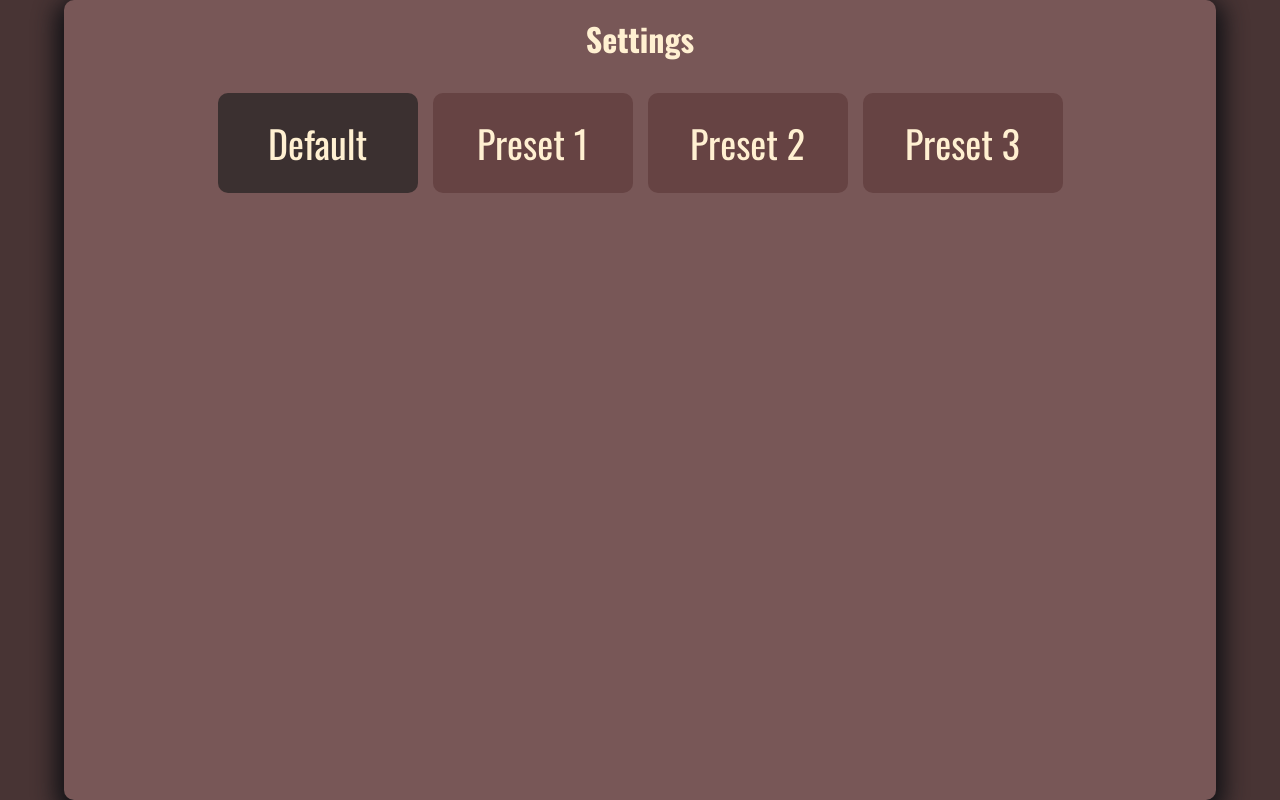
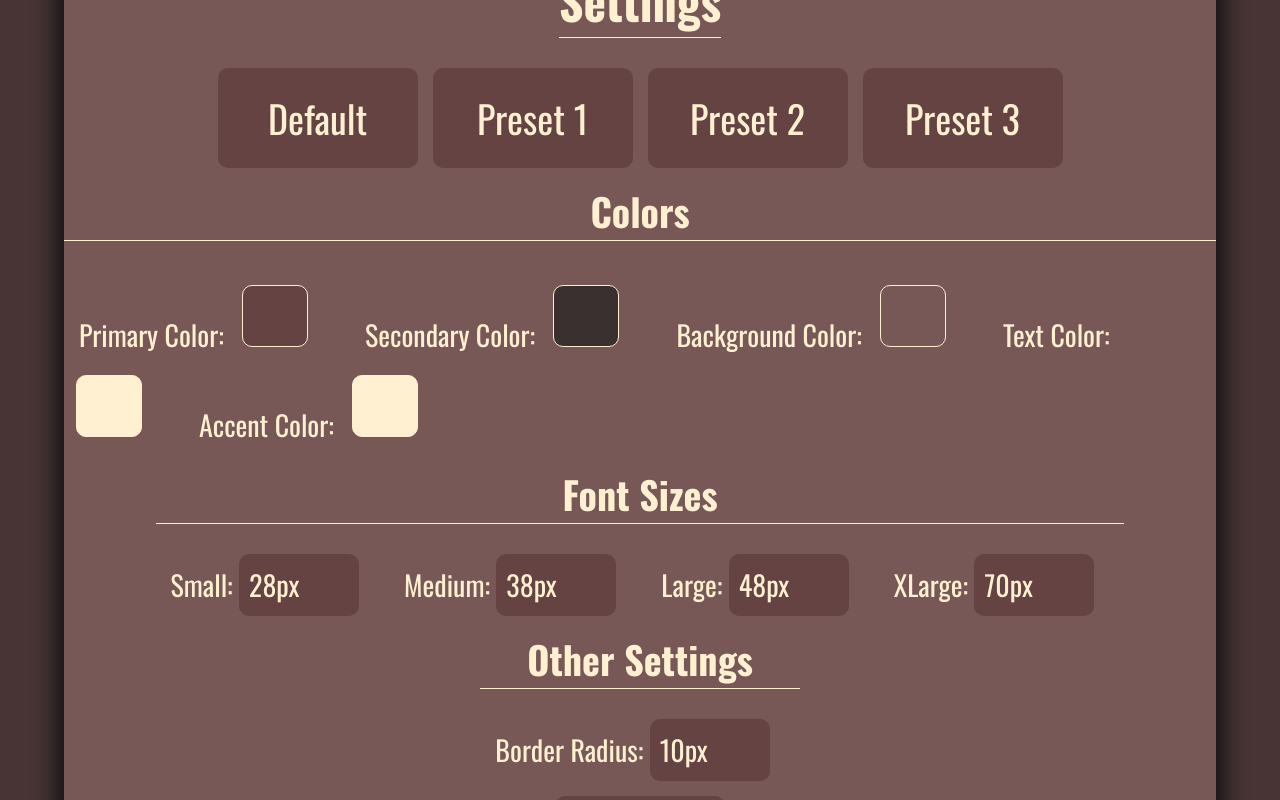
Before and after one commit to BigPeanutFromStudio/GameLog, a React (Vite) app: page / in a window 1280 px wide. Both pictures are taken after a click on the element 1177 px from the left and 56 px from the top of the page. Built offline with nearby package versions, Linux system fonts and the light colour scheme.

Commit message:
Custom themes done

```diff
--- a/src/components/Card.tsx
+++ b/src/components/Card.tsx
@@ -151,7 +151,7 @@ const Wrapper = styled.div<{
     background-color: rgba(0, 0, 0, 0);
     color: rgba(0, 0, 0, 0);
     transition: 0.5s ease;
-    border-radius: 10px;
+    border-radius: var(--border-radius);
     display: flex;
     align-items: center;
     justify-content: center;
--- a/src/components/SettingsMenu.tsx
+++ b/src/components/SettingsMenu.tsx
@@ -1,8 +1,10 @@
 import styled from 'styled-components';
-import { useEffect, useCallback } from 'react';
+import { useEffect, useCallback, useState } from 'react';
 import { SettingsMenuProps } from '../types';
 import { useSettingsContext } from '../context/SettingsContext';
 import { themes } from '../context/SettingsContext';
+import { defaultTheme } from '../theme/defaultTheme';
+import ThemeTabs from './ThemeTabs';
 
 const SettingsMenu = ({ setShowModal }: SettingsMenuProps) => {
   const escFunction = useCallback(
@@ -24,50 +26,140 @@ const SettingsMenu = ({ setShowModal }: SettingsMenuProps) => {
 
   const { theme, setTheme } = useSettingsContext();
 
-  const handleThemeChange = (
-    theme: 'default' | 'preset1' | 'preset2' | 'preset3'
-  ) => {
+  const [colors, setColors] = useState(theme.colors);
+  const [fonts, setFonts] = useState(theme.fontSizes);
+  const [borderRadius, setBorderRadius] = useState(theme.borderRadius);
+
+  useEffect(() => {
+    setColors(theme.colors);
+    setFonts(theme.fontSizes);
+    setBorderRadius(theme.borderRadius);
+  }, [theme]);
+
+  const handleThemeChange = (theme: typeof defaultTheme) => {
     setTheme(theme);
+  };
+
+  const handleColorChange = (e: React.ChangeEvent<HTMLInputElement>) => {
+    const { name, value } = e.target;
+    setColors((prevColors) => ({
+      ...prevColors,
+      [name]: value,
+    }));
+  };
+
+  const handleFontChange = (e: React.ChangeEvent<HTMLInputElement>) => {
+    const { name, value } = e.target;
+    setFonts((prevFonts) => ({
+      ...prevFonts,
+      [name]: value,
+    }));
+  };
+
+  const handleBorderRadiusChange = (e: React.ChangeEvent<HTMLInputElement>) => {
+    const { value } = e.target;
+    setBorderRadius(value);
+  };
+
+  const handleSubmit = () => {
+    const currentTheme = {
+      ...theme,
+      colors: colors,
+      fontSizes: fonts,
+      borderRadius: borderRadius,
+    };
+    setTheme(currentTheme);
   };
 
   return (
     <Wrapper>
       <div className='form'>
         <h1>Settings</h1>
-        <div className='preset-tabs'>
-          <div
-            className={`preset-tab ${
-              theme === themes.default ? 'selected-tab' : ''
-            }`}
-            onClick={() => handleThemeChange('default')}
-          >
-            Default
-          </div>
-          <div
-            className={`preset-tab ${
-              theme === themes.preset1 ? 'selected-tab' : ''
-            }`}
-            onClick={() => handleThemeChange('preset1')}
-          >
-            Preset 1
-          </div>
-          <div
-            className={`preset-tab ${
-              theme === themes.preset2 ? 'selected-tab' : ''
-            }`}
-            onClick={() => handleThemeChange('preset2')}
-          >
-            Preset 2
-          </div>
-          <div
-            className={`preset-tab ${
-              theme === themes.preset3 ? 'selected-tab' : ''
-            }`}
-            onClick={() => handleThemeChange('preset3')}
-          >
-            Preset 3
-          </div>
+        <ThemeTabs
+          themes={themes}
+          theme={theme}
+          handleThemeChange={handleThemeChange}
+        />
+        <div className='colors'>
+          <h1>Colors</h1>
+          <label htmlFor='primary'>Primary Color: </label>
+          <input
+            type='color'
+            name='primary'
+            value={colors.primary}
+            onChange={handleColorChange}
+          />
+          <label htmlFor='secondary'>Secondary Color: </label>
+          <input
+            type='color'
+            name='secondary'
+            value={colors.secondary}
+            onChange={handleColorChange}
+          />
+          <label htmlFor='background'>Background Color: </label>
+          <input
+            type='color'
+            name='background'
+            value={colors.background}
+            onChange={handleColorChange}
+          />
+          <label htmlFor='text'>Text Color: </label>
+          <input
+            type='color'
+            name='text'
+            value={colors.text}
+            onChange={handleColorChange}
+          />
+          <label htmlFor='accent'>Accent Color: </label>
+          <input
+            type='color'
+            name='accent'
+            value={colors.accent}
+            onChange={handleColorChange}
+          />
         </div>
+        <div className='fonts'>
+          <h1>Font Sizes</h1>
+          <label htmlFor='small'>Small: </label>
+          <input
+            type='text'
+            name='small'
+            value={fonts.small}
+            onChange={handleFontChange}
+          />
+          <label htmlFor='medium'>Medium: </label>
+          <input
+            type='text'
+            name='medium'
+            value={fonts.medium}
+            onChange={handleFontChange}
+          />
+          <label htmlFor='large'>Large: </label>
+          <input
+            type='text'
+            name='large'
+            value={fonts.large}
+            onChange={handleFontChange}
+          />
+          <label htmlFor='xlarge'>XLarge: </label>
+          <input
+            type='text'
+            name='xlarge'
+            value={fonts.xlarge}
+            onChange={handleFontChange}
+          />
+        </div>
+        <div className='other'>
+          <h1>Other Settings</h1>
+          <label htmlFor='borderRadius'>Border Radius: </label>
+          <input
+            type='text'
+            name='borderRadius'
+            value={borderRadius}
+            onChange={handleBorderRadiusChange}
+          />
+        </div>
+        <button onClick={handleSubmit}>Apply Changes</button>
       </div>
     </Wrapper>
   );
@@ -93,7 +185,7 @@ const Wrapper = styled.div`
     border-radius: var(--border-radius);
     width: 90%;
     min-width: 600px;
-    height: 800px;
+    height: 900px;
     display: flex;
     align-items: center;
     flex-direction: column;
@@ -102,30 +194,57 @@ const Wrapper = styled.div`
   .form h1 {
     margin-bottom: 30px;
     margin-top: 15px;
+    font-size: var(--large-font);
+    border-bottom: solid 1px var(--accent-color);
   }
-  .preset-tabs {
-    display: flex;
-    flex-direction: row;
-    align-items: center;
-    justify-content: space-between;
-    gap: 15px;
+  .form label {
+    font-size: var(--small-font);
+    margin-left: 15px;
   }
-  .preset-tab {
-    width: 200px;
-    height: 100px;
+  .other h1,
+  .colors h1,
+  .fonts h1 {
+    font-size: var(--medium-font);
+    text-align: center;
+  }
+  button {
+    all: unset;
+    width: 150px;
+    margin-top: 15px;
     background-color: var(--primary-color);
+    font-size: var(--small-font);
     border-radius: var(--border-radius);
-    font-size: var(--medium-font);
-    display: flex;
-    justify-content: center;
-    align-items: center;
+    padding: 10px;
+    cursor: pointer;
     transition: transform 0.1s ease;
+  }
+  button:hover {
+    transform: scale(1.1);
+  }
+  input {
+    all: unset;
+    margin-right: 30px;
+    background-color: var(--primary-color);
+    width: 100px;
+    border-radius: var(--border-radius);
+    padding: 10px;
+    font-size: var(--small-font);
+  }
+  input[type='color'] {
+    -webkit-appearance: none;
+    -moz-appearance: none;
+    appearance: none;
+    width: 70px;
+    height: 70px;
+    background-color: transparent;
     cursor: pointer;
   }
-  .preset-tab:hover {
-    transform: scale(1.1);
+  input[type='color']::-webkit-color-swatch {
+    border-radius: var(--border-radius);
+    border: 1px solid var(--accent-color);
   }
-  .selected-tab {
-    background-color: var(--secondary-color);
+  input[type='color']::-moz-color-swatch {
+    border-radius: var(--border-radius);
+    border: 1px solid var(--accent-color);
   }
 `;
--- /dev/null
+++ b/src/components/ThemeTabs.tsx
@@ -0,0 +1,72 @@
+import styled from 'styled-components';
+import { ThemeTabsProps } from '../types';
+
+const ThemeTabs = ({ handleThemeChange, themes, theme }: ThemeTabsProps) => {
+  return (
+    <Wrapper>
+      <div className='preset-tabs'>
+        <div
+          className={`preset-tab ${
+            theme === themes.default ? 'selected-tab' : ''
+          }`}
+          onClick={() => handleThemeChange(themes.default)}
+        >
+          Default
+        </div>
+        <div
+          className={`preset-tab ${
+            theme === themes.preset1 ? 'selected-tab' : ''
+          }`}
+          onClick={() => handleThemeChange(themes.preset1)}
+        >
+          Preset 1
+        </div>
+        <div
+          className={`preset-tab ${
+            theme === themes.preset2 ? 'selected-tab' : ''
+          }`}
+          onClick={() => handleThemeChange(themes.preset2)}
+        >
+          Preset 2
+        </div>
+        <div
+          className={`preset-tab ${
+            theme === themes.preset3 ? 'selected-tab' : ''
+          }`}
+          onClick={() => handleThemeChange(themes.preset3)}
+        >
+          Preset 3
+        </div>
+      </div>
+    </Wrapper>
+  );
+};
+export default ThemeTabs;
+
+const Wrapper = styled.div`
+  .preset-tabs {
+    display: flex;
+    flex-direction: row;
+    align-items: center;
+    justify-content: space-between;
+    gap: 15px;
+  }
+  .preset-tab {
+    width: 200px;
+    height: 100px;
+    background-color: var(--primary-color);
+    border-radius: var(--border-radius);
+    font-size: var(--medium-font);
+    display: flex;
+    justify-content: center;
+    align-items: center;
+    transition: transform 0.1s ease;
+    cursor: pointer;
+  }
+  .preset-tab:hover {
+    transform: scale(1.1);
+  }
+  .selected-tab {
+    background-color: var(--secondary-color);
+  }
+`;
--- a/src/context/SettingsContext.tsx
+++ b/src/context/SettingsContext.tsx
@@ -1,8 +1,10 @@
 import { createContext, useContext, useEffect, useState } from 'react';
-import { defaultTheme } from '../theme/defaultTheme';
-import { preset1Theme } from '../theme/preset1Theme';
-import { preset2Theme } from '../theme/preset2Theme';
-import { preset3Theme } from '../theme/preset3Theme';
+import {
+  defaultTheme,
+  preset1Theme,
+  preset2Theme,
+  preset3Theme,
+} from '../theme/defaultTheme';
 
 export const themes = {
   default: defaultTheme,
@@ -25,7 +27,7 @@ interface SettingsContextProps {
   cardScale: number[];
   setCardScale: React.Dispatch<React.SetStateAction<number[]>>;
   theme: typeof defaultTheme;
-  setTheme: (theme: 'default' | 'preset1' | 'preset2' | 'preset3') => void;
+  setTheme: (theme: typeof defaultTheme) => void;
 }
 
 const SettingsContext = createContext<SettingsContextProps | undefined>(
@@ -52,10 +54,12 @@ export const SettingsProvider: React.FC<{ children: React.ReactNode }> = ({
     categorize: boolean;
     categorizeBy: string;
     cardScale: number[];
-    theme: 'default' | 'preset1' | 'preset2' | 'preset3';
+    theme: typeof defaultTheme;
   } = JSON.parse(
     localStorage.getItem('settings') ||
-      '{ "filter": "all", "sortMethod": "byname", "isAscending": true, "categorize": false, "categorizeBy":"state", "cardScale": [460, 215], "theme": "default" }'
+      `{ "filter": "all", "sortMethod": "byname", "isAscending": true, "categorize": false, "categorizeBy":"state", "cardScale": [460, 215], "theme": ${JSON.stringify(
+        defaultTheme
+      )}}`
   );
 
   console.log('Initial settings:', initialSettings);
@@ -68,12 +72,10 @@ export const SettingsProvider: React.FC<{ children: React.ReactNode }> = ({
     initialSettings.categorizeBy
   );
   const [cardScale, setCardScale] = useState(initialSettings.cardScale);
-  const [theme, setThemeState] = useState(themes[initialSettings.theme]);
+  const [theme, setThemeState] = useState(initialSettings.theme);
 
-  console.log('Initial theme:', themes[initialSettings.theme]);
-
-  const setTheme = (theme: 'default' | 'preset1' | 'preset2' | 'preset3') => {
-    setThemeState(themes[theme]);
+  const setTheme = (theme: typeof defaultTheme) => {
+    setThemeState(theme);
     localStorage.setItem(
       'settings',
       JSON.stringify({ ...initialSettings, theme })
@@ -88,9 +90,7 @@ export const SettingsProvider: React.FC<{ children: React.ReactNode }> = ({
       categorize: categorize,
       categorizeBy: categorizeBy,
       cardScale: cardScale,
-      theme: Object.keys(themes).find(
-        (key) => themes[key as keyof typeof themes] === theme
-      ),
+      theme: theme,
     };
     localStorage.setItem('settings', JSON.stringify(settings));
   }, [
--- a/src/theme/defaultTheme.ts
+++ b/src/theme/defaultTheme.ts
@@ -4,7 +4,7 @@ export const defaultTheme = {
     secondary: '#3b3030',
     background: '#785757',
     text: '#fff0d1',
-    accent: '#fff',
+    accent: '#fff0d1',
   },
   fontSizes: {
     small: '28px',
@@ -15,4 +15,53 @@ export const defaultTheme = {
   borderRadius: '10px',
 };
 
-export type Theme = typeof defaultTheme;
+export const preset1Theme = {
+  colors: {
+    primary: '#352f44',
+    secondary: '#2a2438',
+    background: '#5c5470',
+    text: '#dbd8e3',
+    accent: '#dbd8e3',
+  },
+  fontSizes: {
+    small: '28px',
+    medium: '38px',
+    large: '48px',
+    xlarge: '70px',
+  },
+  borderRadius: '10px',
+};
+
+export const preset2Theme = {
+  colors: {
+    primary: '#ff0000',
+    secondary: '#00ff00',
+    background: '#0000ff',
+    text: '#ffffff',
+    accent: '#ffff00',
+  },
+  fontSizes: {
+    small: '25px',
+    medium: '35px',
+    large: '45px',
+    xlarge: '65px',
+  },
+  borderRadius: '15px',
+};
+
+export const preset3Theme = {
+  colors: {
+    primary: '#000000',
+    secondary: '#111111',
+    background: '#222222',
+    text: '#333333',
+    accent: '#444444',
+  },
+  fontSizes: {
+    small: '20px',
+    medium: '30px',
+    large: '40px',
+    xlarge: '60px',
+  },
+  borderRadius: '5px',
+};
--- a/src/theme/preset1Theme.ts
+++ /dev/null
@@ -1,18 +0,0 @@
-export const preset1Theme = {
-  colors: {
-    primary: '#352f44',
-    secondary: '#2a2438',
-    background: '#5c5470',
-    text: '#dbd8e3',
-    accent: '#dbd8e3',
-  },
-  fontSizes: {
-    small: '28px',
-    medium: '38px',
-    large: '48px',
-    xlarge: '70px',
-  },
-  borderRadius: '10px',
-};
-
-export type Theme = typeof preset1Theme;
--- a/src/theme/preset2Theme.ts
+++ /dev/null
@@ -1,18 +0,0 @@
-export const preset2Theme = {
-  colors: {
-    primary: '#ff0000',
-    secondary: '#00ff00',
-    background: '#0000ff',
-    text: '#ffffff',
-    accent: '#ffff00',
-  },
-  fontSizes: {
-    small: '25px',
-    medium: '35px',
-    large: '45px',
-    xlarge: '65px',
-  },
-  borderRadius: '15px',
-};
-
-export type Theme = typeof preset2Theme;
--- a/src/theme/preset3Theme.ts
+++ /dev/null
@@ -1,18 +0,0 @@
-export const preset3Theme = {
-  colors: {
-    primary: '#000000',
-    secondary: '#111111',
-    background: '#222222',
-    text: '#333333',
-    accent: '#444444',
-  },
-  fontSizes: {
-    small: '20px',
-    medium: '30px',
-    large: '40px',
-    xlarge: '60px',
-  },
-  borderRadius: '5px',
-};
-
-export type Theme = typeof preset3Theme;
--- a/src/types.ts
+++ b/src/types.ts
@@ -1,4 +1,6 @@
 import { Dispatch, SetStateAction } from 'react';
+import { defaultTheme } from './theme/defaultTheme';
+import { themes } from './context/SettingsContext';
 
 export enum states {
   FinishedFully = '100%',
@@ -57,6 +59,12 @@ export type ScaleButtonProps = {
   cardScale: number[];
 };
 
+export type ThemeTabsProps = {
+  handleThemeChange: (theme: typeof defaultTheme) => void;
+  theme: typeof defaultTheme;
+  themes: typeof themes;
+};
+
 export type GameContextType = {
   games: game[];
   setGames: Dispatch<SetStateAction<game[]>>;
--- a/src/utils/data.ts
+++ b/src/utils/data.ts
@@ -1,5 +1,6 @@
 import FileSaver from 'file-saver';
 import { game, states } from '../types';
+import { defaultTheme } from '../theme/defaultTheme';
 
 export const saveData = (
   games: game[],
@@ -9,7 +10,7 @@ export const saveData = (
   categorize: boolean,
   categorizeBy: string,
   cardScale: number[],
-  theme: string
+  theme: typeof defaultTheme
 ) => {
   const settings = {
     filter: filter,
@@ -36,7 +37,7 @@ export const loadData = (
   setIsAscending: React.Dispatch<React.SetStateAction<boolean>>,
   setCategorize: React.Dispatch<React.SetStateAction<boolean>>,
   setCardScale: React.Dispatch<React.SetStateAction<number[]>>,
-  setTheme: (theme: 'default' | 'preset1' | 'preset2' | 'preset3') => void
+  setTheme: (theme: typeof defaultTheme) => void
 ) => {
   const jsonData = JSON.parse(data);
   console.log(jsonData.settings.theme);
```
Also changed, not shown: src/App.tsx (+1 -6 lines), src/components/Display.tsx (+5 -2 lines).
